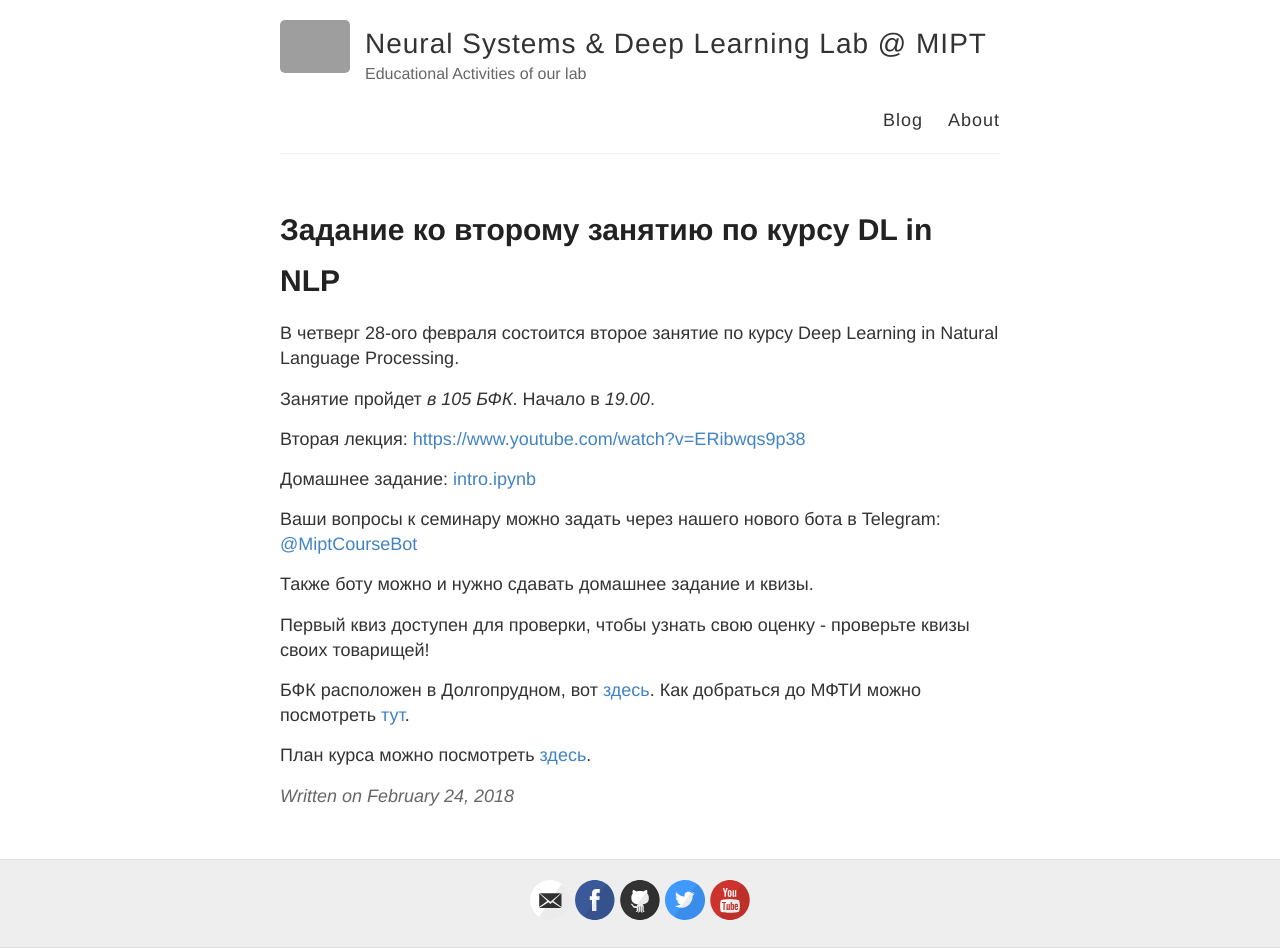
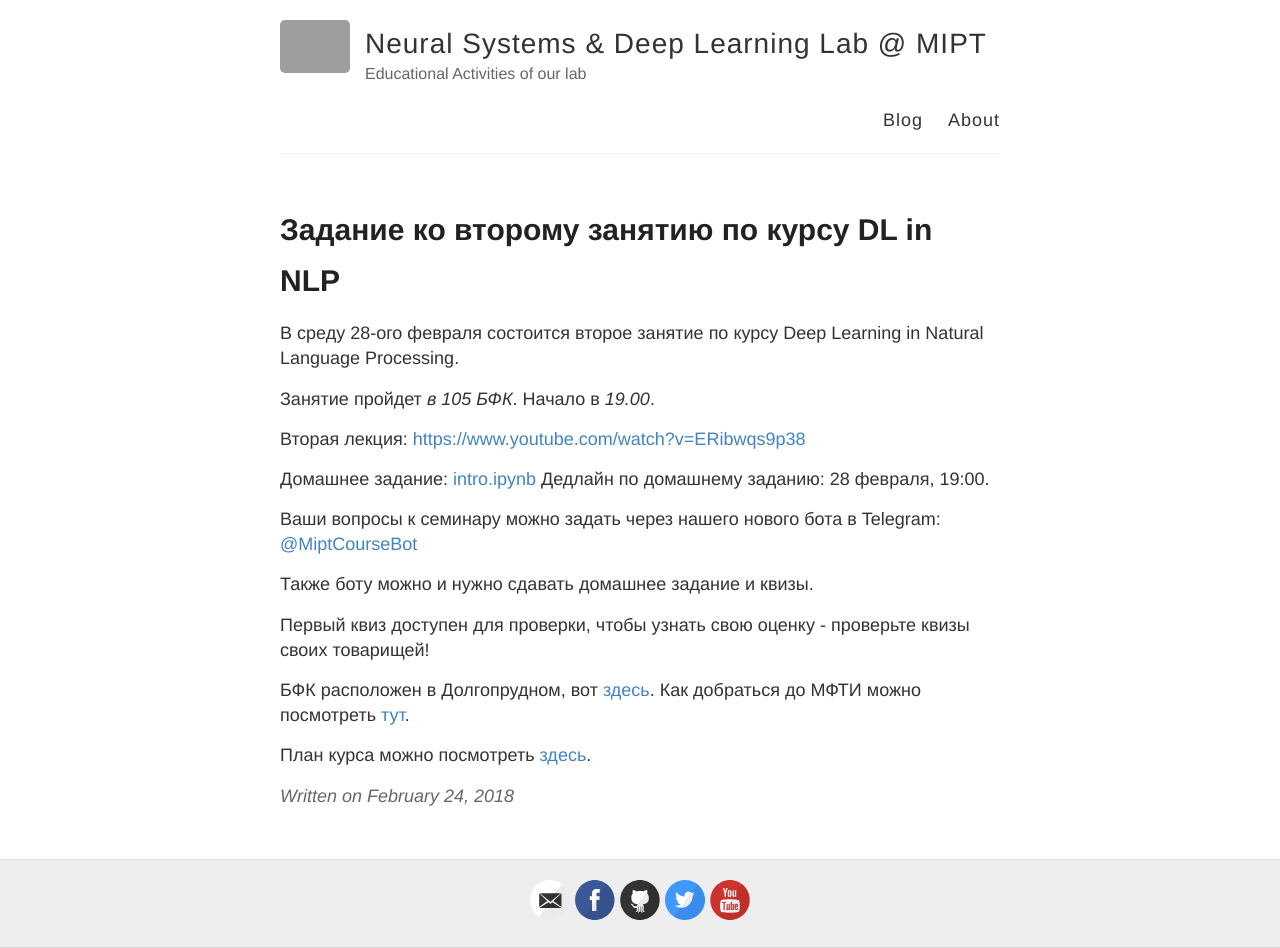
Before and after one commit to deepmipt/edu, a Jekyll site: the page built from _posts/2018-02-24-nlp22.md, in a window 1280 px wide. Built offline with Jekyll 4.4.1, drawn with Linux system fonts in a browser that asks for light colours; grey boxes are pictures that could not be loaded.

Commit message:
FIX: add deadline

```diff
--- a/_posts/2018-02-24-nlp22.md
+++ b/_posts/2018-02-24-nlp22.md
@@ -3,13 +3,14 @@ layout: post
 title: Задание ко второму занятию по курсу DL in NLP
 ---
 
-В четверг 28-ого февраля состоится второе занятие по курсу Deep Learning in Natural Language Processing.
+В среду 28-ого февраля состоится второе занятие по курсу Deep Learning in Natural Language Processing.
 
 Занятие пройдет _в 105 БФК_. Начало в _19.00_.
 
 Вторая лекция: [https://www.youtube.com/watch?v=ERibwqs9p38](https://www.youtube.com/watch?v=ERibwqs9p38)
 
 Домашнее задание: [intro.ipynb](https://github.com/deepmipt/deep-nlp-seminars/blob/master/seminar_01/intro.ipynb)
+Дедлайн по домашнему заданию: 28 февраля, 19:00.
 
 Ваши вопросы к семинару можно задать через нашего нового бота в Telegram: [@MiptCourseBot](https://t.me/MiptCourseBot)
 
```
